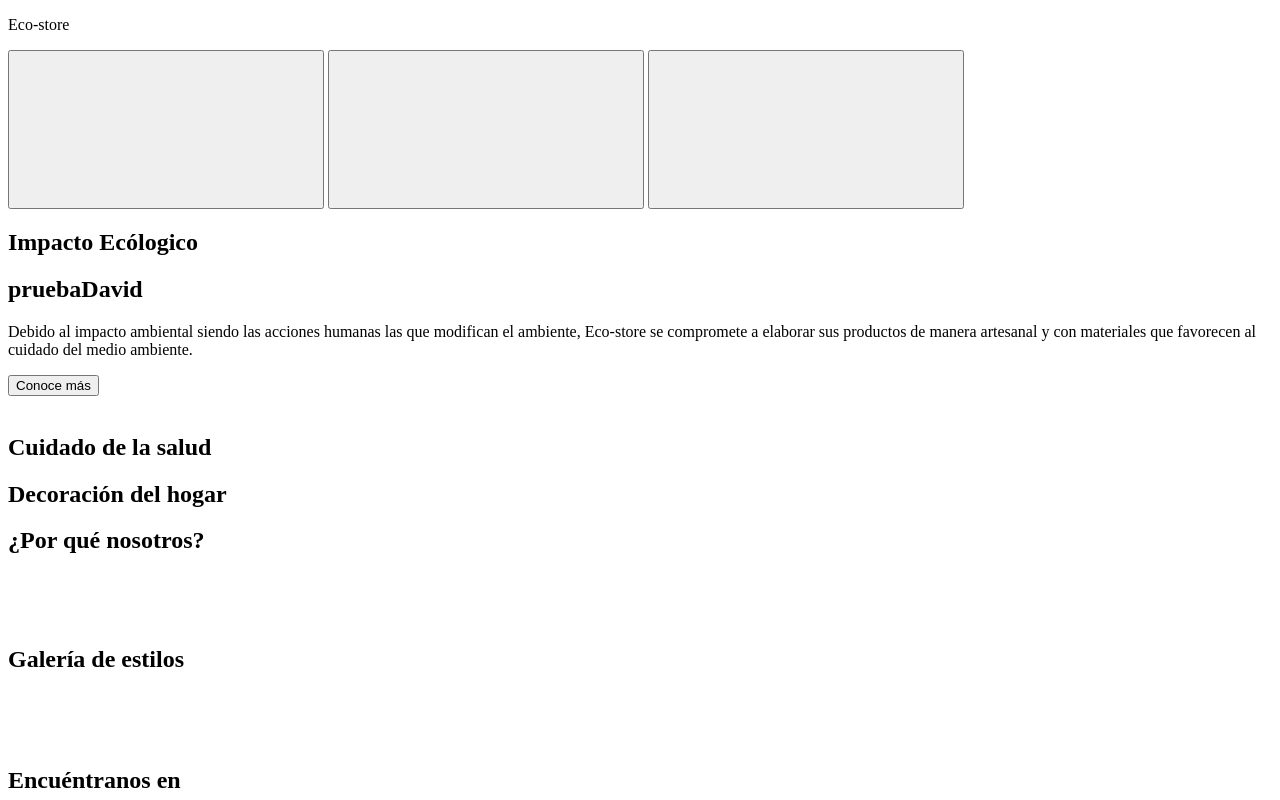
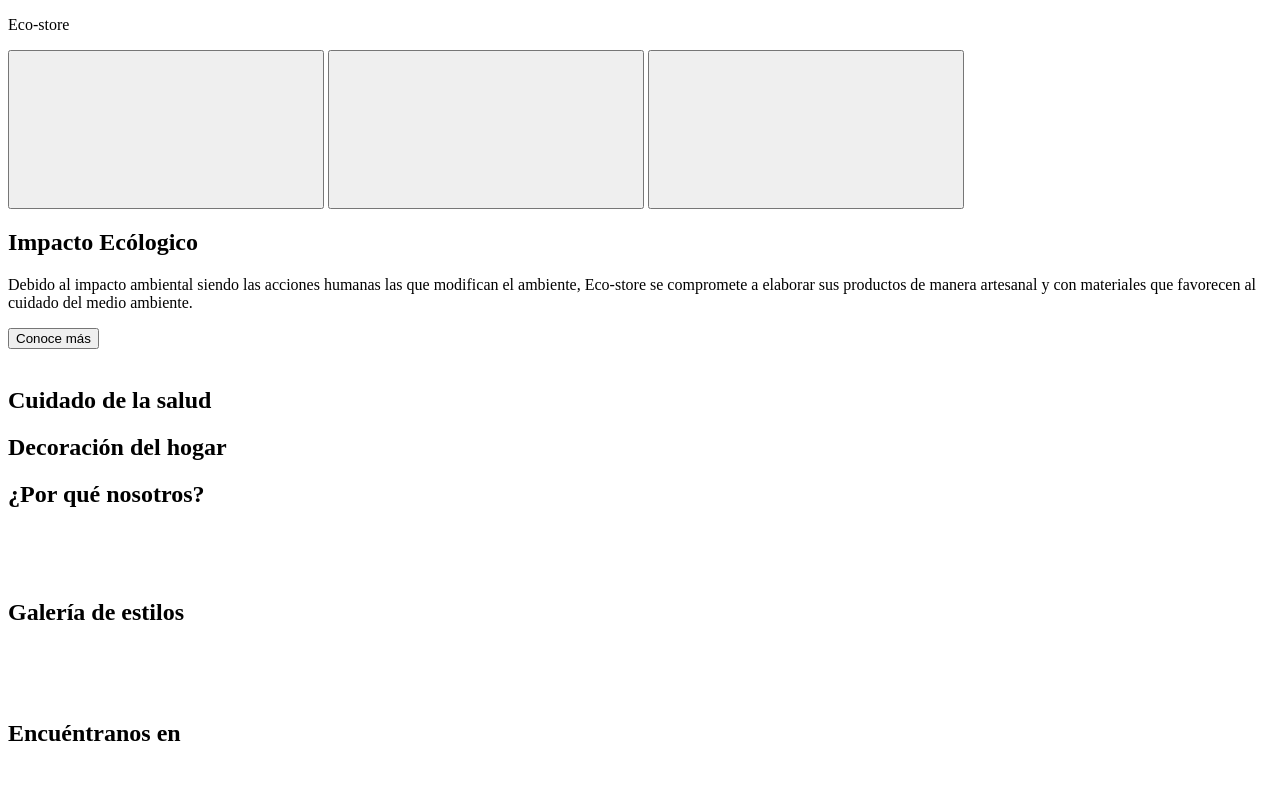
Before and after one commit to David1035/proyecto-eco-store, a plain HTML site: page index.html in a window 1280 px wide. Shown: the top 800 px of the page. Drawn offline with Linux system fonts and the light colour scheme.

Commit message:
Update index.html

```diff
--- a/index.html
+++ b/index.html
@@ -20,7 +20,6 @@
         <article>
             <div class="impact-section">
                 <h1>Impacto Ecólogico</h1>
-                <h1>pruebaDavid</h1>
                 <p>Debido al impacto ambiental siendo las acciones humanas las que  modifican el ambiente, Eco-store se compromete a elaborar sus productos de manera artesanal y con materiales que favorecen al cuidado del medio ambiente.</p>
                 <button>Conoce más</button>
             </div>
```
